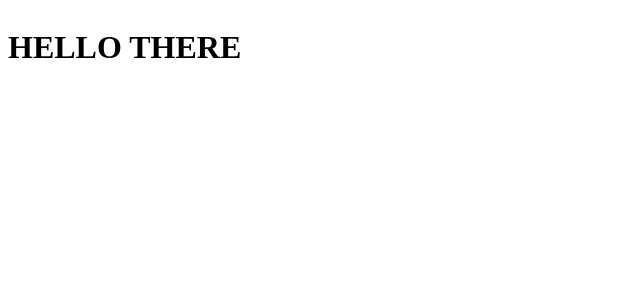
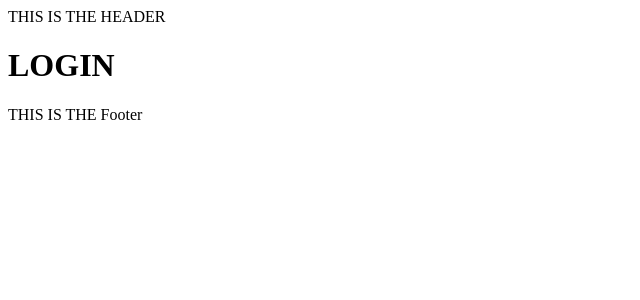
Before and after one commit to AlphaAnimal/project-cardiff-frontend, a React (Create React App) app: page /login in a window 1280 px wide. Shown: the top 300 px of the page, without its empty margins (0-640 px from the left). Built offline with nearby package versions, Linux system fonts and the light colour scheme.

Commit message:
added header and footer components and some other stuff

```diff
--- a/src/App.tsx
+++ b/src/App.tsx
@@ -7,12 +7,12 @@ const App: React.FC<{}> = () => {
   return (
     <Router>
         <Routes>
-          <Route path="/" element={<Main />} />
-          <Route path="/profile" element={<Main />} />
-          <Route path="/settings" element={<Main />} />
-          <Route path="/about" element={<Main />} />
-          <Route path="/login" element={<Main />} />
-          <Route path="/register" element={<Main />} />
+          <Route path="/" element={<Main view={''} />} />
+          <Route path="/profile" element={<Main view={'profile'} />} />
+          <Route path="/settings" element={<Main view={'settings'} />} />
+          <Route path="/about" element={<Main view={'about'} />} />
+          <Route path="/login" element={<Main view={'login'} />} />
+          <Route path="/register" element={<Main view={'register'} />} />
         </Routes>
     </Router>
   );
--- /dev/null
+++ b/src/components/AppFooter.tsx
@@ -0,0 +1,12 @@
+import { Stack } from '@mui/material';
+import React from 'react';
+
+
+const AppFooter: React.FC<{}> = () => {
+
+  return (
+    <Stack>THIS IS THE Footer</Stack>
+  );
+}
+
+export default AppFooter;
--- /dev/null
+++ b/src/components/AppHeader.tsx
@@ -0,0 +1,13 @@
+import { Stack } from '@mui/material';
+import React from 'react';
+
+
+const AppHeader: React.FC<{}> = () => {
+
+  return (
+
+    <Stack>THIS IS THE HEADER</Stack>
+  );
+}
+
+export default AppHeader;
--- /dev/null
+++ b/src/components/Test.tsx
@@ -0,0 +1,14 @@
+import { Stack } from '@mui/material';
+import React from 'react';
+
+
+const Test: React.FC<{}> = () => {
+
+  const words = ['some', 'random', 'words', 'which', 'the', 'user', 'has', 'to', 'type', 'but', 'they', 'should', 'come', 'from', 'api']
+
+  return (
+    <></>
+  );
+}
+
+export default Test;
--- a/src/routes/Main.tsx
+++ b/src/routes/Main.tsx
@@ -1,19 +1,58 @@
 import { Stack } from '@mui/material';
 import React from 'react';
+import AppFooter from '../components/AppFooter';
+import AppHeader from '../components/AppHeader';
+import Test from '../components/Test';
 
 
-const App: React.FC<{}> = () => {
+const Main: React.FC<{view: string}> = (props) => {
 
   return (
+    <>
+    <AppHeader></AppHeader>
 
-    // HEADER
-    // MAIN
-    // FOOTER
+    {/* CONDITIONS BASED ON VIEW */}
 
-    <Stack>
-      <h1>HELLO THERE</h1>
-    </Stack>
+    {props.view == '' &&
+      <Stack>
+        <Test></Test>
+      </Stack>
+    }
+
+    {props.view == 'profile' &&
+      <Stack>
+        <h1>PROFILE</h1>
+      </Stack>
+    }
+
+    {props.view == 'settings' &&
+      <Stack>
+        <h1>SETTINGS</h1>
+      </Stack>
+    }
+
+    {props.view == 'about' &&
+      <Stack>
+        <h1>ABOUT</h1>
+      </Stack>
+    }
+
+    {props.view == 'login' &&
+      <Stack>
+        <h1>LOGIN</h1>
+      </Stack>
+    }
+
+    {props.view == 'register' &&
+      <Stack>
+        <h1>REGISTER</h1>
+      </Stack>
+    }
+
+    <AppFooter></AppFooter>
+
+    </>
   );
 }
 
-export default App;
+export default Main;
```
